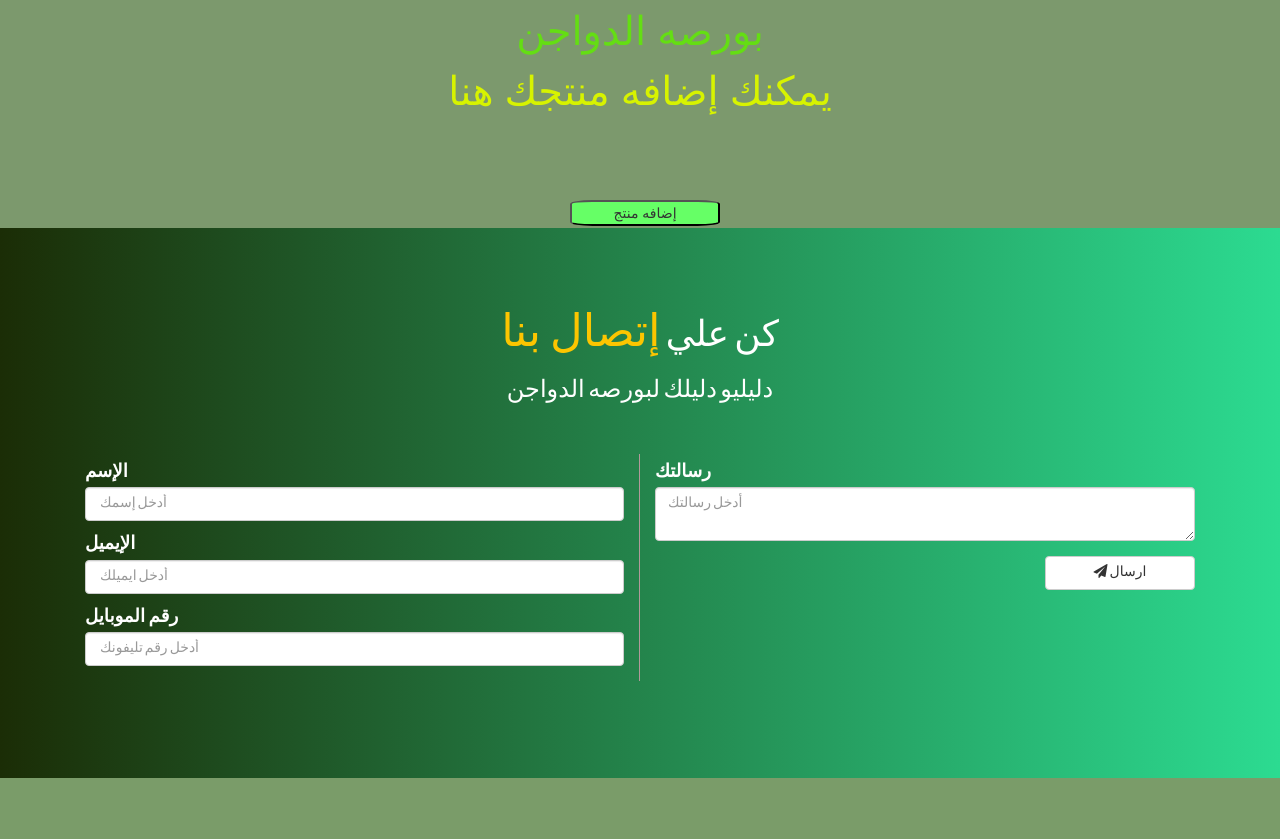
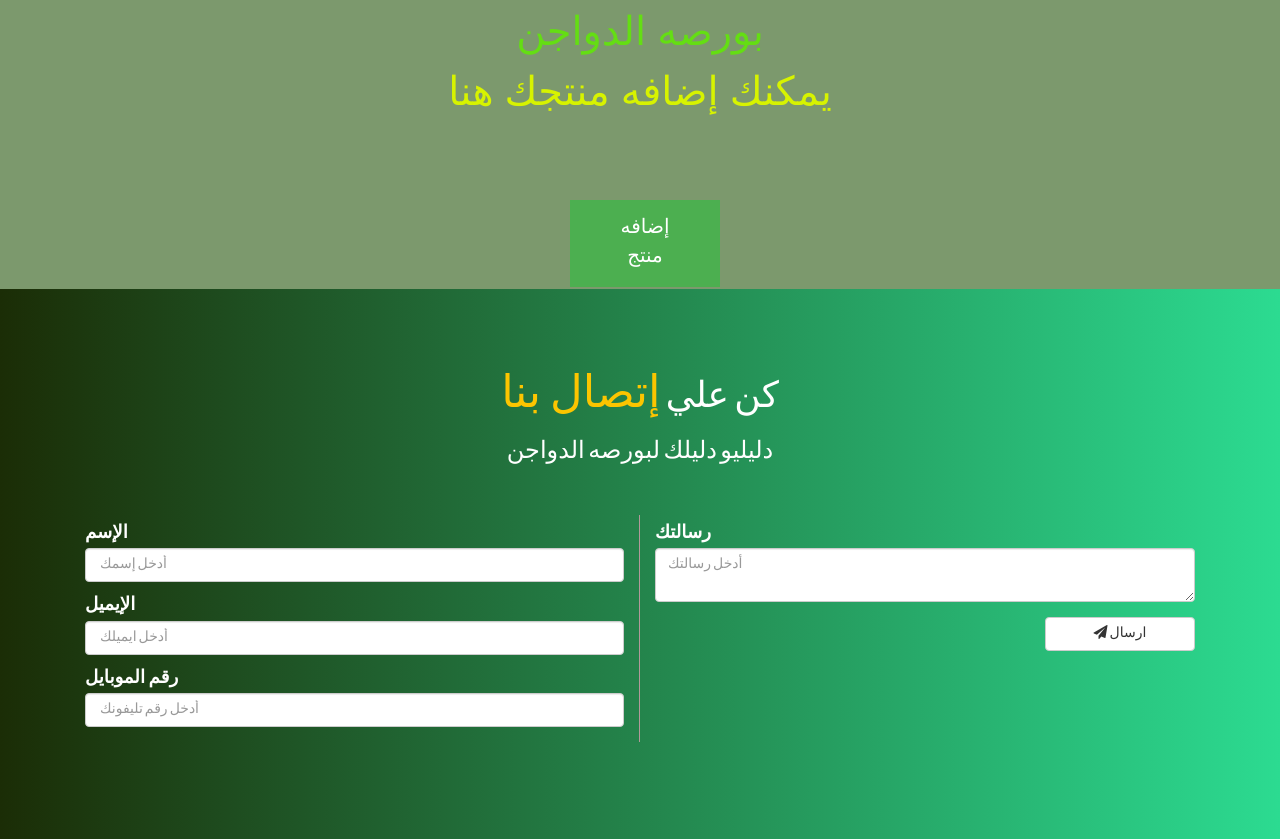
Before and after one commit to ZaynapElaidy/design, a PHP site: page / in a window 1280 px wide; the page is wider, and only the part inside the window is pictured. Shown: the part 311-1150 px from the top of that part. Before the commit the page ends 1089 px from the top of that part, so only its background shows below. Run offline with PHP 8.4, Linux system fonts and the light colour scheme.

Commit message:
Update style.css

```diff
--- a/css/style.css
+++ b/css/style.css
@@ -26,19 +26,39 @@ ul{
        	margin-bottom: :500px;
 
         width: 150PX;
+           color: white;
+            font-size: 20px;
 
+
+       font-family: 'Teko', sans-serif;
+       }
+       .order{
+         color: white;
+            font-size: 20px;
+
+
+       font-family: 'Teko', sans-serif;
        }
 
        button {
-	background-color:   #66ff66;
-	color:#2cdb91;
-	border-radius: 15%;
-  font-size: 40PX;
-	width: 100px;
-  font-family: 'Teko', sans-serif;
+
+    background-color: #4CAF50;
+    border: none;
+    color: white;
+    padding: 15px 32px;
+    text-align: center;
+    text-decoration: none;
+    display: inline-block;
+
+    font-family: 'Teko', sans-serif;
 
 }
- table {
+   a{
+     font-family: 'Teko', sans-serif;
+     font-size: 20px;
+
+  }
+   table {
 
     border-collapse: collapse;
     background-color:  #29352a ;
```
